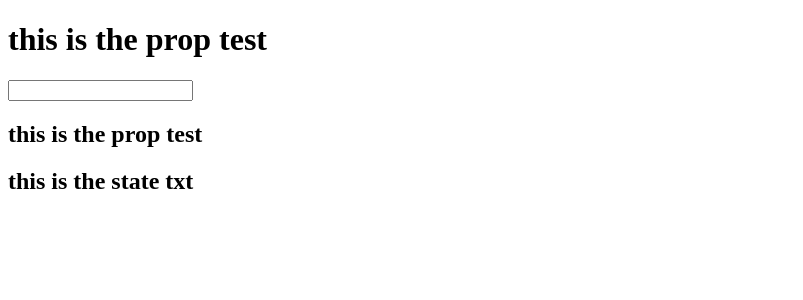
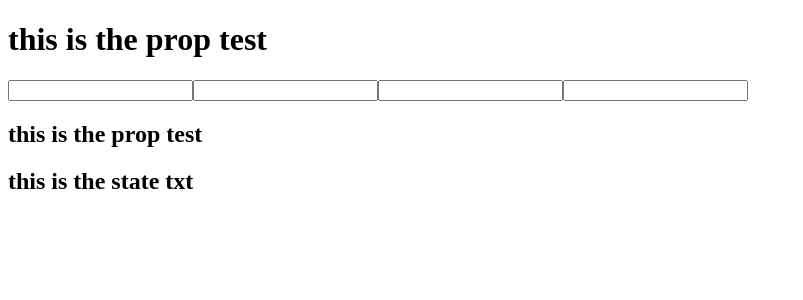
Before and after one commit to alevenberg/react-playground, a React (Create React App) app in the folder react-class-egghead/: page / in a window 1280 px wide. Shown: the top 300 px of the page, without its empty margins (0-803 px from the left). Built offline with nearby package versions, Linux system fonts and the light colour scheme.

Commit message:
impl(react-class-egghead): add multiple widgets

```diff
--- a/react-class-egghead/src/App.js
+++ b/react-class-egghead/src/App.js
@@ -32,17 +32,21 @@ class App4 extends React.Component {
   render() {
     let txt = this.props.txt;
     return (<><h1> {this.props.txt} </h1>
-      <input type="text" onChange={this.update.bind(this)}>
-      </input>
+      <input type="text" onChange={this.update.bind(this)} />
+      <Widget update={this.update.bind(this)} />
+      <Widget update={this.update.bind(this)} />
+      <Widget update={this.update.bind(this)} />
       <h2> {txt}</h2>
       <h2> {this.state.txt}</h2>
     </>)
   }
 }
 
-App4.propTypes = {
-  WebTransportDatagramDuplexStream: PropTypes.string,
-  cat: PropTypes.bigint.isRequired,
-}
+const Widget = (props) => <input type="text" onChange={props.update} />
+
+// App4.propTypes = {
+// txt: PropTypes.string,
+// cat: PropTypes.bigint,
+// }
 
 export default App4
```
